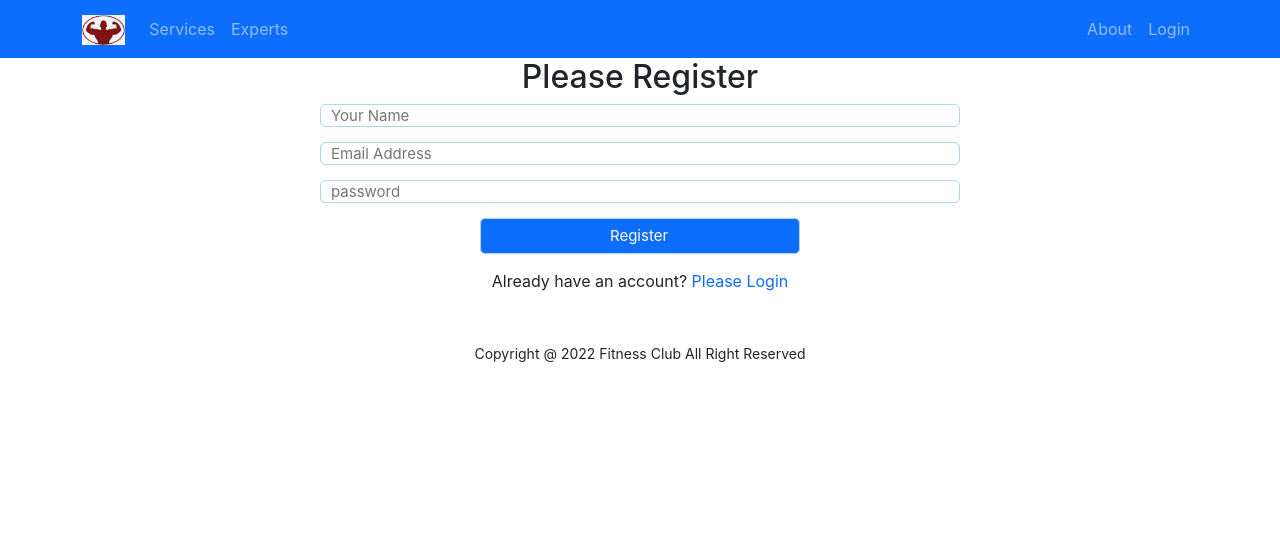
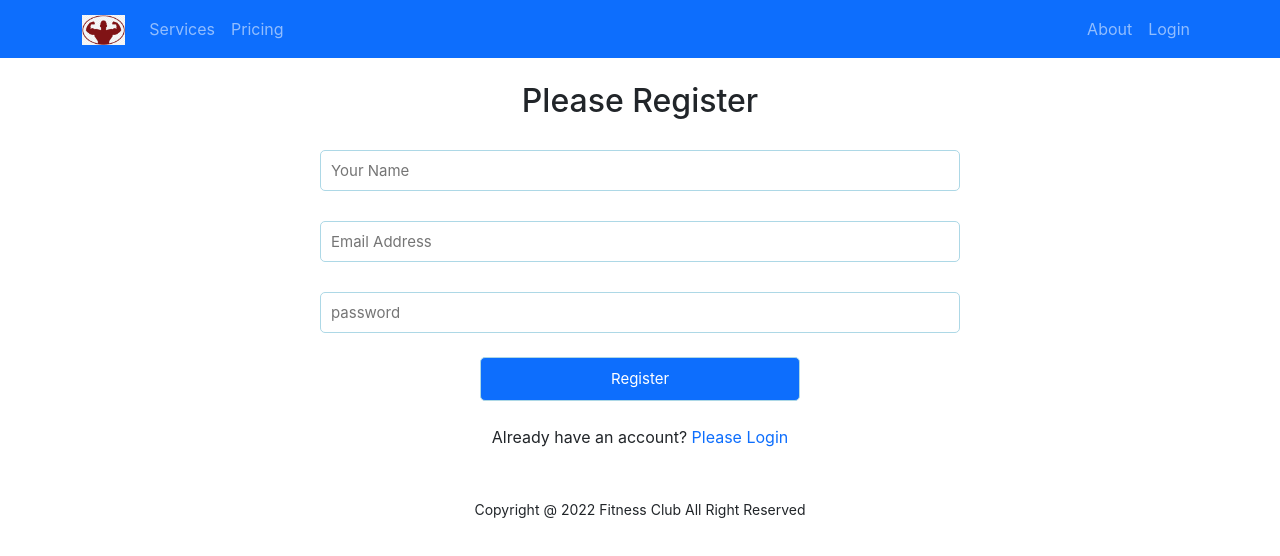
Before and after one commit to shahmojno/independent-service-provider, a React (Create React App) app: page /register in a window 1280 px wide. Shown: the top 556 px of the page. Built offline with nearby package versions, Linux system fonts and the light colour scheme; no server answers.

Commit message:
not found   add

```diff
--- a/src/Header/Header.js
+++ b/src/Header/Header.js
@@ -25,7 +25,8 @@ const Header = () => {
                     <Navbar.Collapse id="responsive-navbar-nav">
                         <Nav className="me-auto">
                             <Nav.Link href="home#services">Services</Nav.Link>
-                            <Nav.Link href="home#experts">Experts</Nav.Link>
+                            <Nav.Link href="home#pricing">Pricing</Nav.Link>
+
 
 
                         </Nav>
--- a/src/Home/Pricing/Pricing.js
+++ b/src/Home/Pricing/Pricing.js
@@ -14,9 +14,9 @@ const Pricing = () => {
         <div id='pricing' className='container'>
             <h2 className='text-primary text-center mt-5'>PRICING <span className='text-success
 '>PLAN</span></h2>
-            <h4> World is committed to making participation in the event a harassment <br />
+            <h5> World is committed to making participation in the event a harassment <br />
                 free experience for
-                everyone, regardless of level of experience </h4>
+                everyone, regardless of level of experience </h5>
 
             <div className="row">
                 {
--- a/src/Home/Sevice/Service.js
+++ b/src/Home/Sevice/Service.js
@@ -15,7 +15,7 @@ const Service = ({ service }) => {
     return (
         <div className='service'>
             <img className='w-100 ' src={img} alt="" />
-            <h3 className='text-danger'> {name} </h3>
+            <h4 className='text-danger pt-2 pb-2'> {name} </h4>
             <button onClick={() => navigateToServiceDetails(id)} className='btn btn-primary'>Booking</button>
         </div>
     );
--- a/src/Login/Login/Login.js
+++ b/src/Login/Login/Login.js
@@ -62,7 +62,7 @@ const Login = () => {
         <div className='container w-50 mx-auto'>
             <h3 className='text-primary text-center mt-2'>Please Login</h3>
 
-            <Form onSubmit={handleSubmit}>
+            <Form className='p-2' onSubmit={handleSubmit}>
                 <Form.Group className="mb-3" controlId="formBasicEmail">
                     <Form.Label></Form.Label>
                     <Form.Control ref={emailRef} type="email" placeholder="Enter email" required />
--- a/src/Login/Register/Register.css
+++ b/src/Login/Register/Register.css
@@ -11,7 +11,9 @@
     border-radius: 5px;
     border: 1px solid lightblue;
     padding-left: 10px;
+    padding : 10px;
     font-size: 15px;
-    margin-bottom: 15px;
+    margin-bottom: 20px;
+    margin-top: 30px;
 
 }
--- a/src/Login/Register/Register.js
+++ b/src/Login/Register/Register.js
@@ -52,7 +52,7 @@ const Register = () => {
 
     return (
         <div className='register-form'>
-            <h2 style={{ textAlign: 'center' }}>Please Register</h2>
+            <h2 style={{ textAlign: 'center' }} className=' mt-4'>Please Register</h2>
             <form onSubmit={handleRegister}>
                 <input className='' type="text" name="name" id="" placeholder='Your Name' />
 
@@ -61,9 +61,9 @@ const Register = () => {
 
                 <input type="password" name="password" id="" placeholder='password' />
 
-                <input className='w-50 mx-auto btn btn-primary mt-2' type="submit" value="Register" />
+                <input className='w-50 mx-auto btn btn-primary mt-4 mb-4' type="submit" value="Register" />
             </form>
-            <p> Already have an account? <Link to="/login" className='text-primary pe-auto text-decoration-none' onClick={navigateLogin}>Please Login</Link></p>
+            <p> Already have an account? <Link to="/login" className='text-primary pe-auto text-decoration-none ' onClick={navigateLogin}>Please Login</Link></p>
 
         </div>
     );
```
